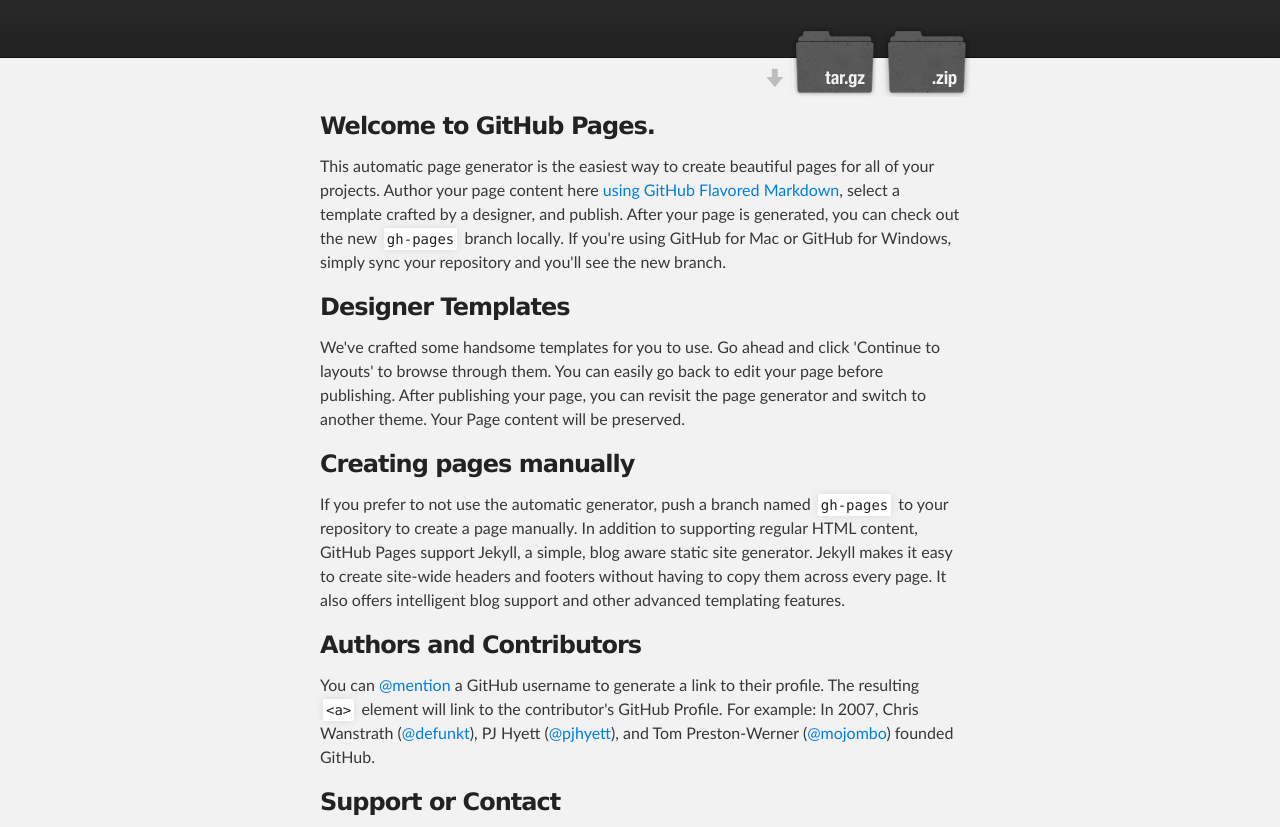
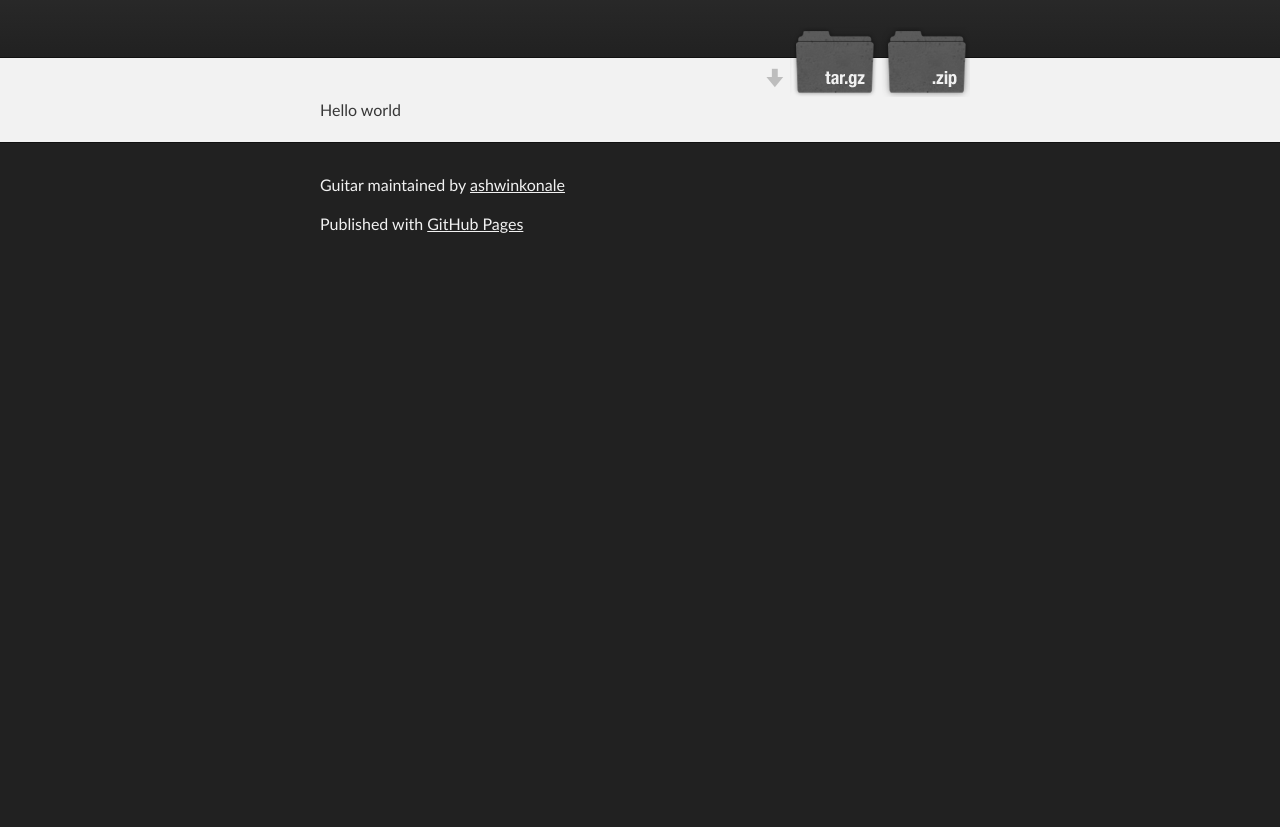
Before and after one commit to ashwinkonale/guitar, a plain HTML site: page index.html in a window 1280 px wide. Shown: the part 116-943 px from the top of the page. After the commit the page ends 800 px from the top, so only its background shows below. Drawn offline with Linux system fonts and the light colour scheme.

Commit message:
Chaging initial content

```diff
--- a/index.html
+++ b/index.html
@@ -31,30 +31,7 @@
     <!-- MAIN CONTENT -->
     <div id="main_content_wrap" class="outer">
       <section id="main_content" class="inner">
-        <h3>
-<a id="welcome-to-github-pages" class="anchor" href="#welcome-to-github-pages" aria-hidden="true"><span class="octicon octicon-link"></span></a>Welcome to GitHub Pages.</h3>
-
-<p>This automatic page generator is the easiest way to create beautiful pages for all of your projects. Author your page content here <a href="https://guides.github.com/features/mastering-markdown/">using GitHub Flavored Markdown</a>, select a template crafted by a designer, and publish. After your page is generated, you can check out the new <code>gh-pages</code> branch locally. If you're using GitHub for Mac or GitHub for Windows, simply sync your repository and you'll see the new branch.</p>
-
-<h3>
-<a id="designer-templates" class="anchor" href="#designer-templates" aria-hidden="true"><span class="octicon octicon-link"></span></a>Designer Templates</h3>
-
-<p>We've crafted some handsome templates for you to use. Go ahead and click 'Continue to layouts' to browse through them. You can easily go back to edit your page before publishing. After publishing your page, you can revisit the page generator and switch to another theme. Your Page content will be preserved.</p>
-
-<h3>
-<a id="creating-pages-manually" class="anchor" href="#creating-pages-manually" aria-hidden="true"><span class="octicon octicon-link"></span></a>Creating pages manually</h3>
-
-<p>If you prefer to not use the automatic generator, push a branch named <code>gh-pages</code> to your repository to create a page manually. In addition to supporting regular HTML content, GitHub Pages support Jekyll, a simple, blog aware static site generator. Jekyll makes it easy to create site-wide headers and footers without having to copy them across every page. It also offers intelligent blog support and other advanced templating features.</p>
-
-<h3>
-<a id="authors-and-contributors" class="anchor" href="#authors-and-contributors" aria-hidden="true"><span class="octicon octicon-link"></span></a>Authors and Contributors</h3>
-
-<p>You can <a href="https://github.com/blog/821" class="user-mention">@mention</a> a GitHub username to generate a link to their profile. The resulting <code>&lt;a&gt;</code> element will link to the contributor's GitHub Profile. For example: In 2007, Chris Wanstrath (<a href="https://github.com/defunkt" class="user-mention">@defunkt</a>), PJ Hyett (<a href="https://github.com/pjhyett" class="user-mention">@pjhyett</a>), and Tom Preston-Werner (<a href="https://github.com/mojombo" class="user-mention">@mojombo</a>) founded GitHub.</p>
-
-<h3>
-<a id="support-or-contact" class="anchor" href="#support-or-contact" aria-hidden="true"><span class="octicon octicon-link"></span></a>Support or Contact</h3>
-
-<p>Having trouble with Pages? Check out our <a href="https://help.github.com/pages">documentation</a> or <a href="https://github.com/contact">contact support</a> and we’ll help you sort it out.</p>
+        Hello world
       </section>
     </div>
 
```
Also changed, not shown: 1 other file.
